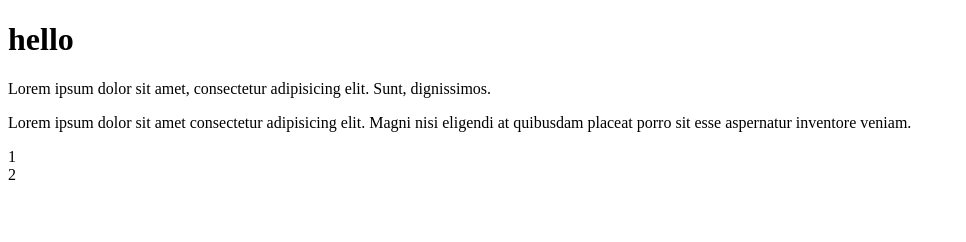
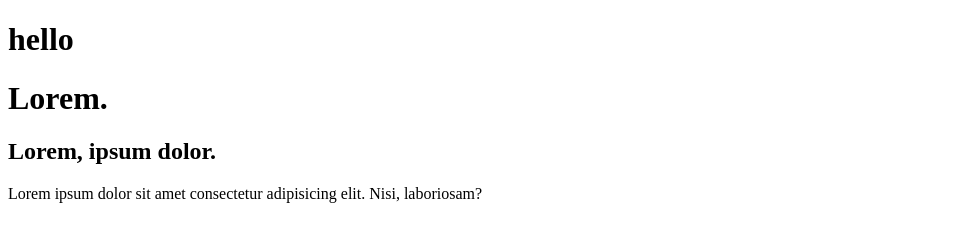
Before and after one commit to shayanabdullah/Git-Practice, a plain HTML site: page index.html in a window 1280 px wide. Shown: the whole page, without its empty margins (0-966 px from the left). Drawn offline with Linux system fonts and the light colour scheme.

Commit message:
remove and add markup

```diff
--- a/index.html
+++ b/index.html
@@ -7,12 +7,9 @@
 </head>
 <body>
     <h1>hello</h1>
-    <p>Lorem ipsum dolor sit amet, consectetur adipisicing elit. Sunt, dignissimos.</p>
-    <p>Lorem ipsum dolor sit amet consectetur adipisicing elit. Magni nisi eligendi at quibusdam placeat porro sit esse aspernatur inventore veniam.</p>
-    <div class="div">
-        <div>1</div>
-        <div>2</div>
-    </div>
+<h1>Lorem.</h1>
+<h2>Lorem, ipsum dolor.</h2>
+<p>Lorem ipsum dolor sit amet consectetur adipisicing elit. Nisi, laboriosam?</p>
 
 </body>
 </html>
```
